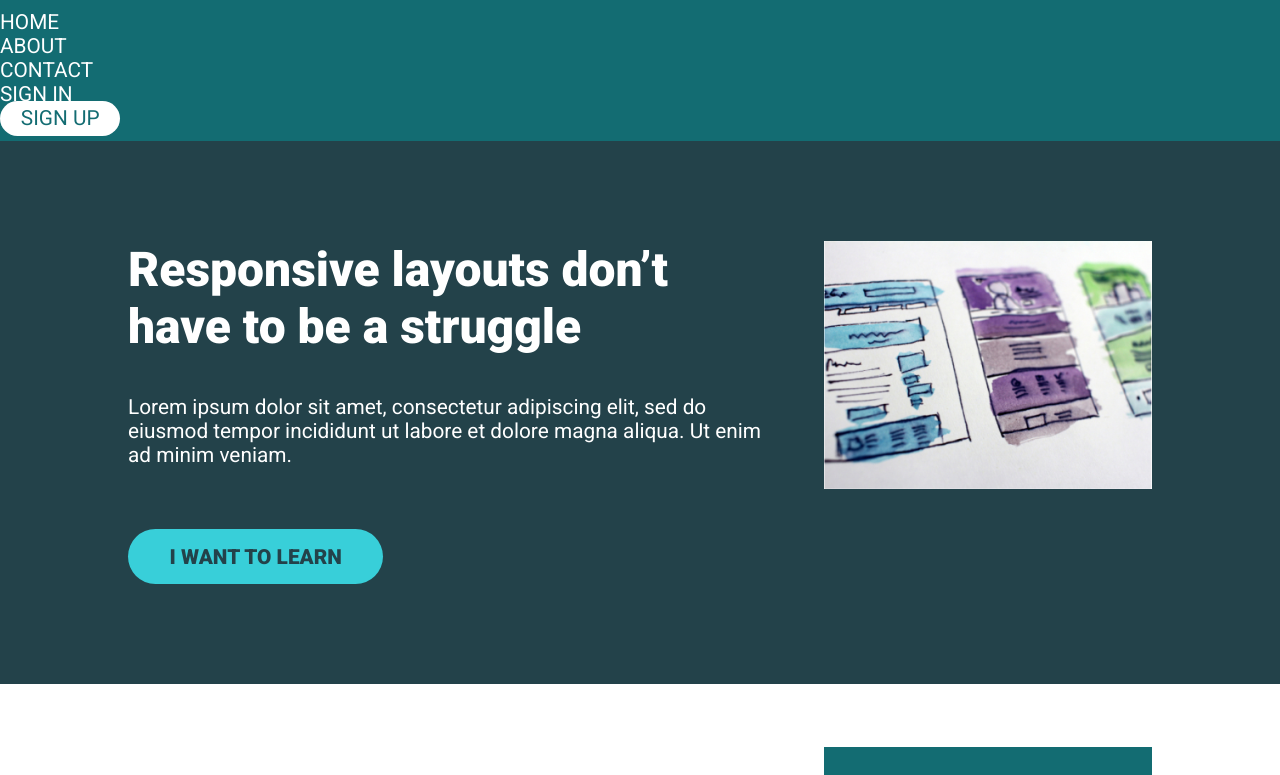
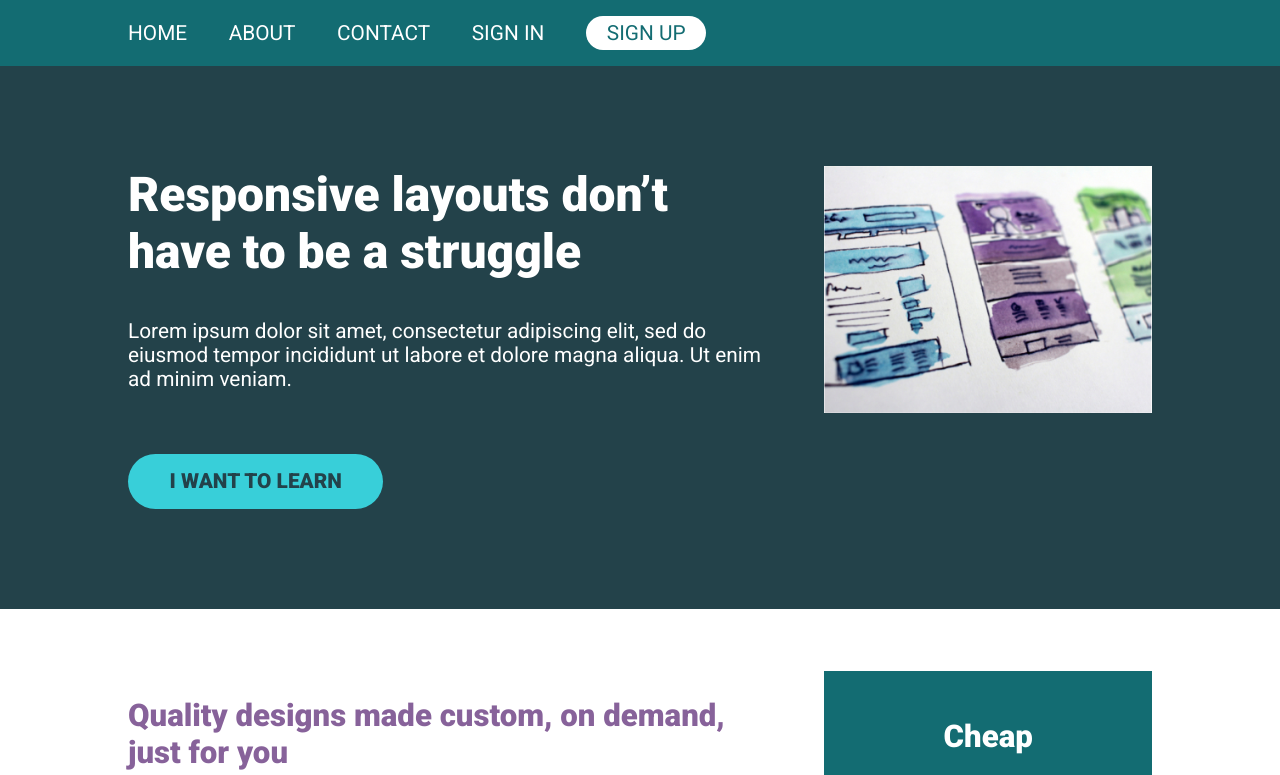
Before and after one commit to renecatharsis/conquering-responsive-layouts, a plain HTML site: page flex-challenge03/index.html in a window 1280 px wide. Shown: the top 775 px of the page. Drawn offline with Linux system fonts and the light colour scheme.

Commit message:
finish flex challenge for navigations

```diff
--- a/flex-challenge03/index.html
+++ b/flex-challenge03/index.html
@@ -9,6 +9,7 @@
 </head>
 <body>
     <header>
+        <div class="container">
             <nav class="nav">
                 <ul class="nav__list">
                     <li class="nav__item"><a href="#" class="nav__link">Home</a></li>
@@ -18,6 +19,7 @@
                     <li class="nav__item"><a href="#" class="nav__link nav__link--button">Sign up</a></li>
                 </ul>
             </nav>
+        </div>
     </header>
 
     <section class="hero">
--- a/flex-challenge03/style.css
+++ b/flex-challenge03/style.css
@@ -70,13 +70,18 @@ h1 {
 
 header {
     background: #136c72;
-    padding: .5em 0;
+    padding: 1em 0;
 }
 
 .nav__list {
     margin: 0;
     padding: 0;
     list-style: none;
+    display: flex;
+}
+
+.nav__item {
+    margin-right: 2em;
 }
 
 .nav__link {
```
Lines whose indentation alone changed are shown as unchanged.
